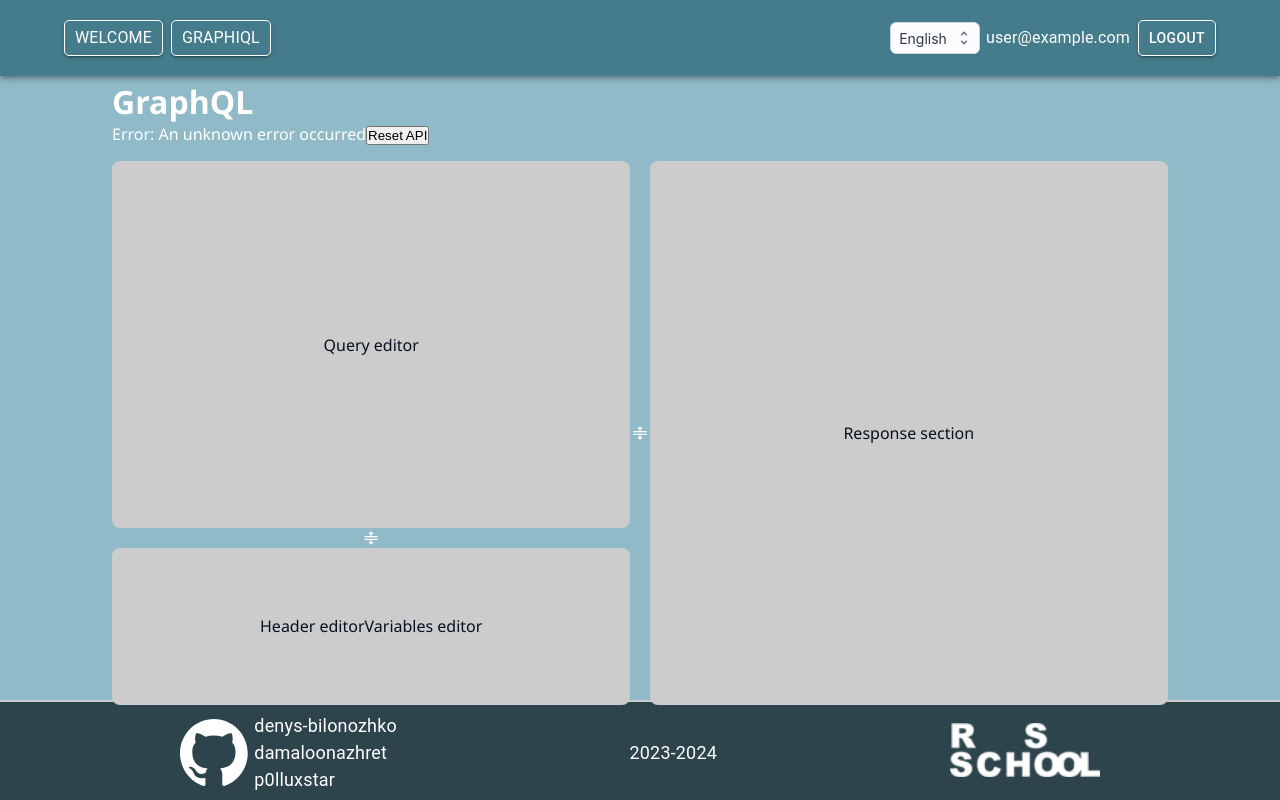
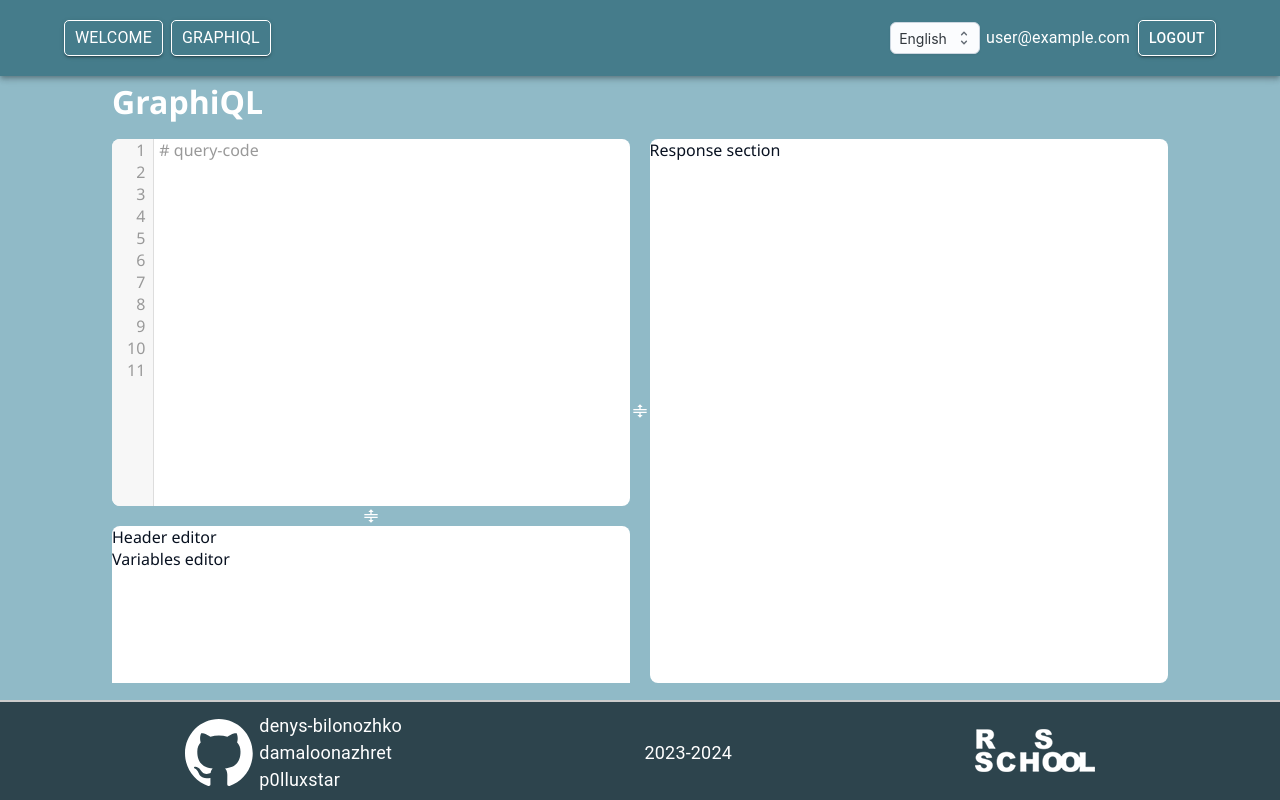
Before and after one commit to damaloonazhret/rss-graphiql, a React (Vite) app: page /login in a window 1280 px wide. Built offline with nearby package versions, Linux system fonts and the light colour scheme; no server answers; sample sign-in values are in the browser's storage.

Commit message:
feat: add line-number and query-code in queru-editor

```diff
--- a/src/components/footer/Footer.module.css
+++ b/src/components/footer/Footer.module.css
@@ -7,7 +7,7 @@
 }
 
 .footer a,
-span {
+.footer span {
   color: #ffffff;
   font-size: 18px;
 }
--- a/src/components/footer/Footer.tsx
+++ b/src/components/footer/Footer.tsx
@@ -31,7 +31,7 @@ const Footer = () => {
         <a href="https://rs.school/react/">
           <Box
             component="img"
-            sx={{ width: { xs: '50px', sm: '150px' } }}
+            sx={{ width: { xs: '50px', sm: '120px' } }}
             src="src/assets/img/rsschool-logo.png"
             alt="RSSchool"
           />
--- a/src/components/graphiql/graphiqlLayout/GraphiLayout.module.css
+++ b/src/components/graphiql/graphiqlLayout/GraphiLayout.module.css
@@ -13,7 +13,7 @@
   --color-default: #ffffff;
   --color-horizontal-rule: #454950;
   --color-link: #dcadff;
-  --color-panel-background: #cccccc;
+  --color-panel-background: #ffffff;
   --color-panel-background-alternate: #202124;
   --color-solid-resize-bar: #454950;
   --color-solid-resize-bar-handle: rgba(255, 255, 255, 0.2);
@@ -43,13 +43,14 @@
   height: 100%;
   width: 100%;
   background-color: var(--color-panel-background);
-  display: flex;
+  /* display: flex;
   flex-direction: row;
   align-items: center;
-  justify-content: center;
+  justify-content: center; */
   overflow: hidden;
   border-radius: 0.5rem;
   color: var(--color-background-default);
+  min-height: 200px;
 }
 
 .ResizeHandleOuter {
--- a/src/components/graphiql/graphiqlLayout/GraphiqlLayout.tsx
+++ b/src/components/graphiql/graphiqlLayout/GraphiqlLayout.tsx
@@ -5,13 +5,13 @@ import HeadersEditor from '../headersEditor/HeadersEditor';
 import VariablesEditor from '../variablesEditor/VariablesEditor';
 import ResponseSection from '../responseSection/ResponseSection';
 import GraphiqlLayoutHandel from './GraphiqlLayoutHandel';
-import SchemaPage from '../../schemaPage/SchemaPage';
+/* import SchemaPage from '../../schemaPage/SchemaPage'; */
 
 const GraphiqlLayout = () => {
   return (
     <div className={styles.wrapper}>
-      <h1>GraphQL</h1>
-      <SchemaPage />
+      <h1>GraphiQL</h1>
+      {/* <SchemaPage /> */}
       <div className={styles.Container}>
         <div className={styles.TopRow}></div>
         <div className={styles.BottomRow}>
--- /dev/null
+++ b/src/components/graphiql/queryEditor/QueryEditor.module.css
@@ -0,0 +1,24 @@
+.query-editor {
+  display: flex;
+  height: 100%;
+}
+
+.line-number {
+  display: flex;
+  flex-direction: column;
+  background: #f7f7f7;
+  color: #999999;
+  padding-left: 15px;
+  padding-right: 8px;
+  border-right: 1px solid #dddddd;
+  text-align: right;
+}
+
+.query-code {
+  padding-left: 5px;
+  color: #999999;
+}
+
+[contenteditable] {
+  outline: 0px solid transparent;
+}
--- a/src/components/graphiql/queryEditor/QueryEditor.tsx
+++ b/src/components/graphiql/queryEditor/QueryEditor.tsx
@@ -1,8 +1,27 @@
+import styles from './QueryEditor.module.css';
+
 const QueryEditor = () => {
   return (
-    <>
-      <div>Query editor</div>
-    </>
+    <div className={styles['query-editor']}>
+      <div className={styles['line-number']}>
+        <span>1</span>
+        <span>2</span>
+        <span>3</span>
+        <span>4</span>
+        <span>5</span>
+        <span>6</span>
+        <span>7</span>
+        <span>8</span>
+        <span>9</span>
+        <span>10</span>
+        <span>11</span>
+      </div>
+      <div className={styles['query-code']}>
+        <div contentEditable="true" spellCheck="false" suppressContentEditableWarning={true}>
+          # query-code
+        </div>
+      </div>
+    </div>
   );
 };
 
--- a/src/components/main/Main.module.css
+++ b/src/components/main/Main.module.css
@@ -3,4 +3,5 @@
     padding: 10px;
     color: #ffffff;
     background: #90bac7;
+    min-height: 200px;
 }
```
